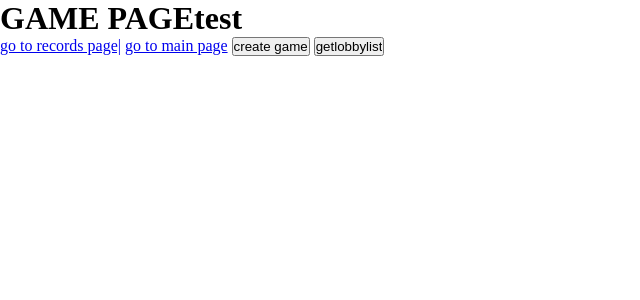
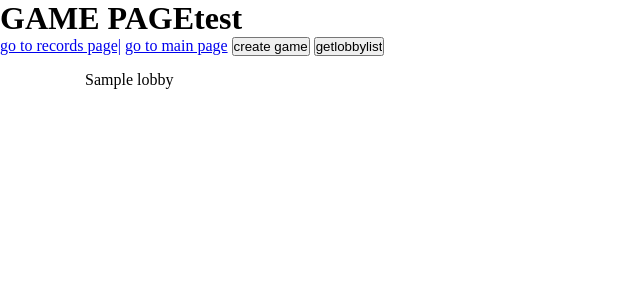
Before and after one commit to BelousVlad/SIGame-react, a PHP site: template view/game/index.php in a window 1280 px wide. Shown: the top 300 px of the page, without its empty margins (0-640 px from the left). Run offline with PHP 8.4, Linux system fonts and the light colour scheme; the template is opened without the code that fills it: most values are stand-ins (such as "Sample title", 1, 10 or a date in 2020); some libraries are stand-ins or nearby versions.

Commit message:
added list of lobbies

```diff
--- a/css/style.css
+++ b/css/style.css
@@ -34,3 +34,9 @@
     width: 1140px;
   }
 }
+
+.lobby-list-container{
+  padding: 15px;
+  display: flex;
+  flex-direction: column;
+}
--- a/index.php
+++ b/index.php
@@ -11,8 +11,6 @@ $rot = new Router(ROOT.'/lib/routes.php');
 
 
 $db = new DataBase();
-
-var_dump($db->getLobbies());
 
 /*
 ob_end_clean();
--- a/lib/Controller.php
+++ b/lib/Controller.php
@@ -9,9 +9,11 @@ class Controller{
 
   function ToPage($route){
 
+    if (strcmp($route, "game/index.php")) {
+      $lobbies = $db->getLobbies();
+    }
 
-
-      require_once ROOT.'/view/'.$route;
+    require_once ROOT.'/view/'.$route;
 
   }
 
--- a/lib/Router.php
+++ b/lib/Router.php
@@ -2,7 +2,7 @@
 
 
 
-require_once('W:\domains\test123.com\\config.php');
+require_once(ROOT.'\config.php');
 
 include ROOT.'/lib/Controller.php';
 
--- a/view/game/index.php
+++ b/view/game/index.php
@@ -6,6 +6,17 @@ include ROOT.'\view\header.php';
 <a href="http://test123.com/">go to main page</a>
 <input type="button" name="create game" value="create game"/>
 <input type="button" name="GetLobbyList" value="getlobbylist"/>
+<section>
+	<div class="container">
+		<div class="lobby-list-container">
+			<? foreach ($lobbies as $key => $lobby): ?>
+
+				<div class="lobby-list-item"><? echo $lobby['title']; ?></div>
+
+			<? endforeach; ?>
+		</div>
+	</div>
+</section>
 
 
 <script>
```
